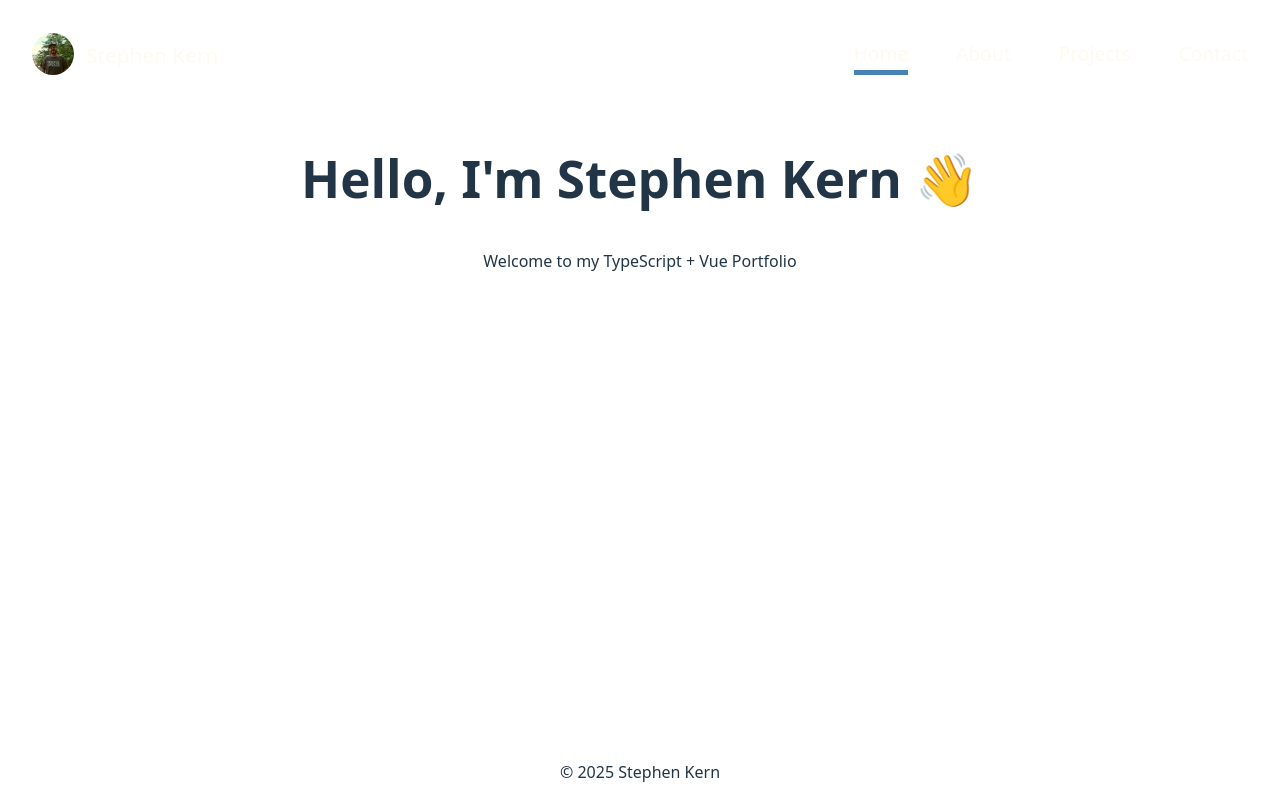
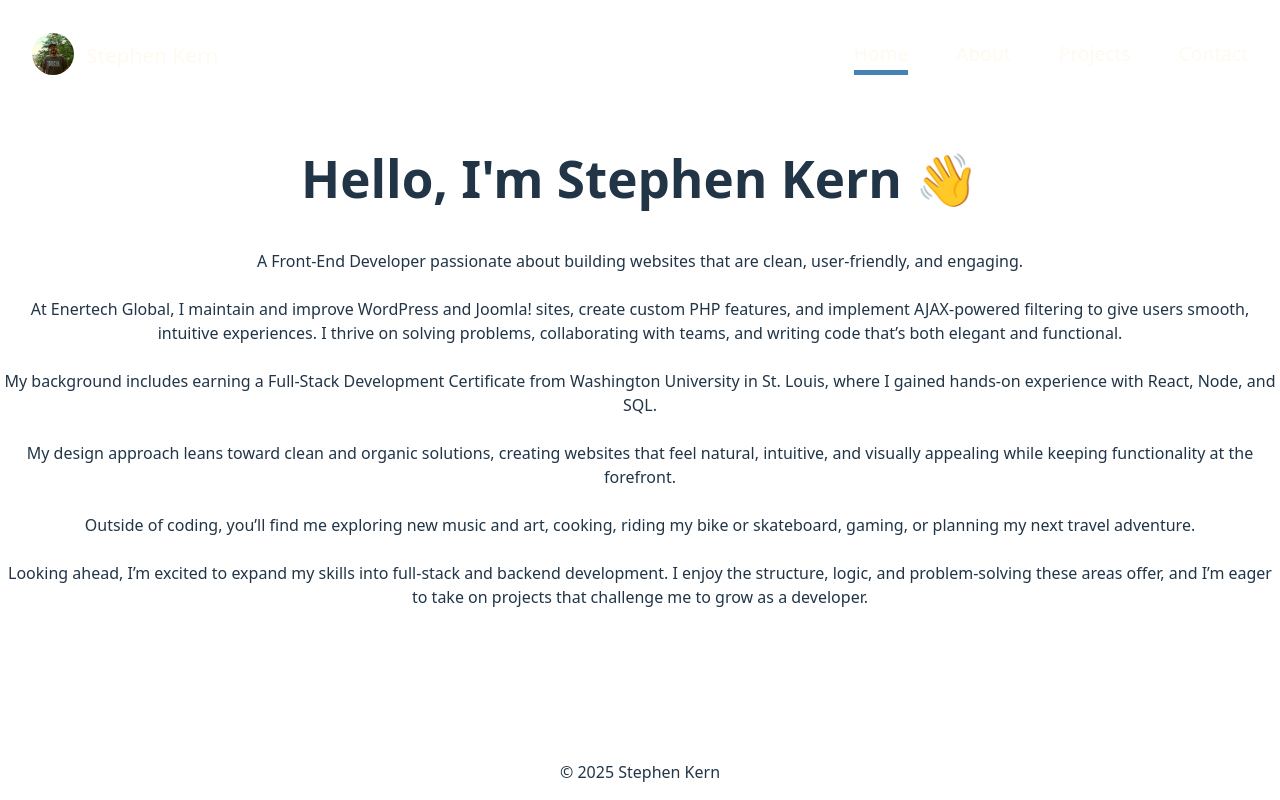
Before and after one commit to stephen-kern/vue-portfolio, a Vue app: page / in a window 1280 px wide. Built offline with nearby package versions, Linux system fonts and the light colour scheme.

Commit message:
home page paragraph edits

```diff
--- a/src/views/Home.vue
+++ b/src/views/Home.vue
@@ -1,10 +1,36 @@
 <script setup lang="ts">
-const name: string = "Stephen Kern"
+const name: string = "Stephen Kern";
 </script>
 
 <template>
-    <section>
-        <h1>Hello, I'm {{ name }} 👋</h1>
-        <p>Welcome to my TypeScript + Vue Portfolio</p>
-    </section>
+  <section>
+    <h1>Hello, I'm {{ name }} 👋</h1>
+    <p>
+      A Front-End Developer passionate about building websites that are clean,
+      user-friendly, and engaging.
+      <br /><br />
+      At Enertech Global, I maintain and improve WordPress and Joomla! sites,
+      create custom PHP features, and implement AJAX-powered filtering to give
+      users smooth, intuitive experiences. I thrive on solving problems,
+      collaborating with teams, and writing code that’s both elegant and
+      functional.
+      <br /><br />
+      My background includes earning a Full-Stack Development Certificate from
+      Washington University in St. Louis, where I gained hands-on experience
+      with React, Node, and SQL.
+      <br /><br />
+      My design approach leans toward clean and organic solutions, creating
+      websites that feel natural, intuitive, and visually appealing while
+      keeping functionality at the forefront.
+      <br /><br />
+      Outside of coding, you’ll find me exploring new music and art, cooking,
+      riding my bike or skateboard, gaming, or planning my next travel
+      adventure.
+      <br /><br />
+      Looking ahead, I’m excited to expand my skills into full-stack and backend
+      development. I enjoy the structure, logic, and problem-solving these areas
+      offer, and I’m eager to take on projects that challenge me to grow as a
+      developer.
+    </p>
+  </section>
 </template>
```
